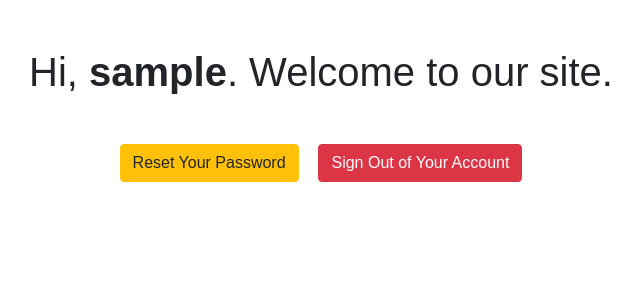
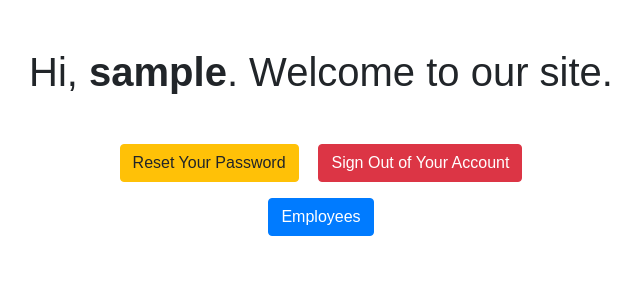
Before and after one commit to mudeanb/CS410, a PHP site: page /welcome.php in a window 1280 px wide. Shown: the top 300 px of the page, without its empty margins (319-960 px from the left). Run offline with PHP 8.4, Linux system fonts and the light colour scheme; the visitor is signed in with stand-in values (Sample User, id 1); a stand-in replaces the project's code that opens the database connection.

Commit message:
update welcome.php link to employees

```diff
--- a/php_app/welcome.php
+++ b/php_app/welcome.php
@@ -29,5 +29,8 @@ if(!isset($_SESSION["loggedin"]) || $_SESSION["loggedin"] !== true){
         <a href="reset-password.php" class="btn btn-warning">Reset Your Password</a>
         <a href="logout.php" class="btn btn-danger ml-3">Sign Out of Your Account</a>
     </p>
+    <p>
+        <a href="employee/index.php" class="btn btn-primary">Employees</a>
+    </p>
 </body>
 </html>
```
